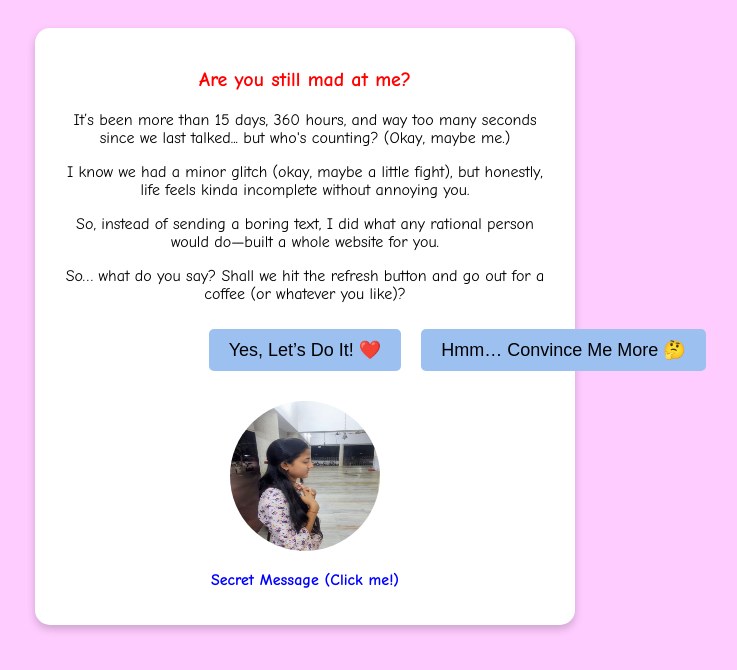
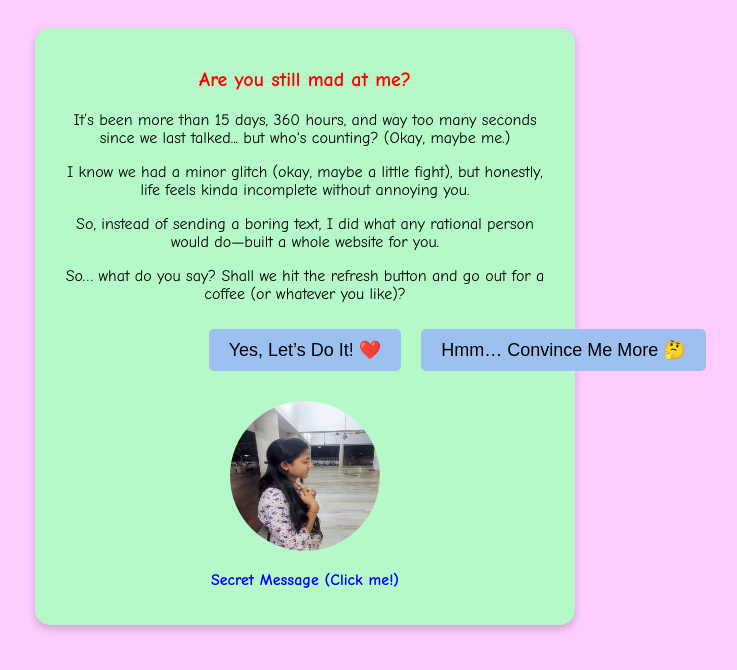
Before and after one commit to manasommm/Dumbo, a plain HTML site: page index.html in a window 1280 px wide. Shown: the whole page, without its empty margins (335-1072 px from the left). Drawn offline with Linux system fonts and the light colour scheme.

Commit message:
Update index.html

```diff
--- a/index.html
+++ b/index.html
@@ -17,7 +17,7 @@
         }
         .container {
             display: none;
-            background: white;
+            background: #b6f9c9;
             padding: 20px;
             border-radius: 15px;
             box-shadow: 0 4px 8px rgba(0, 0, 0, 0.2);
```
